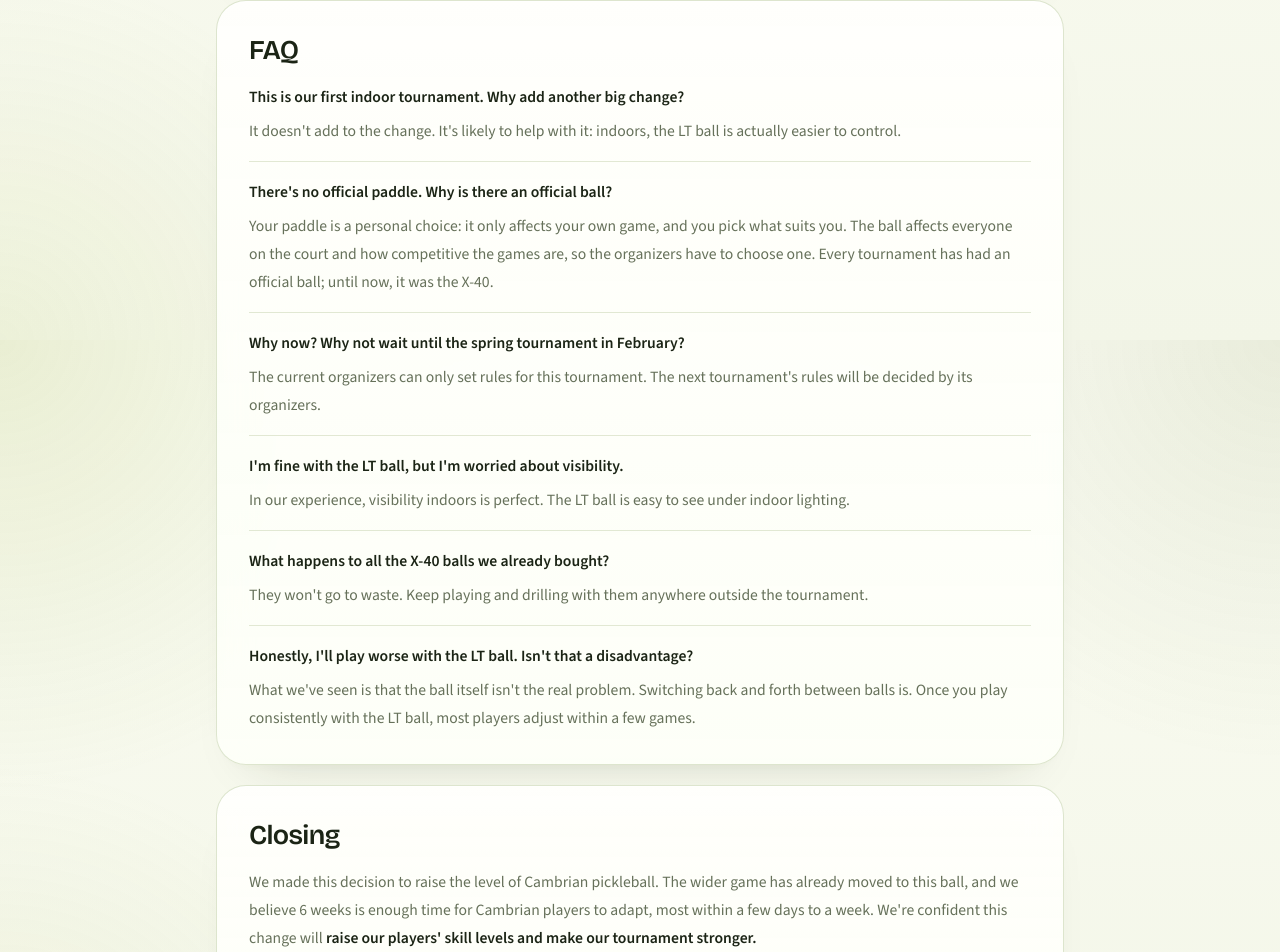
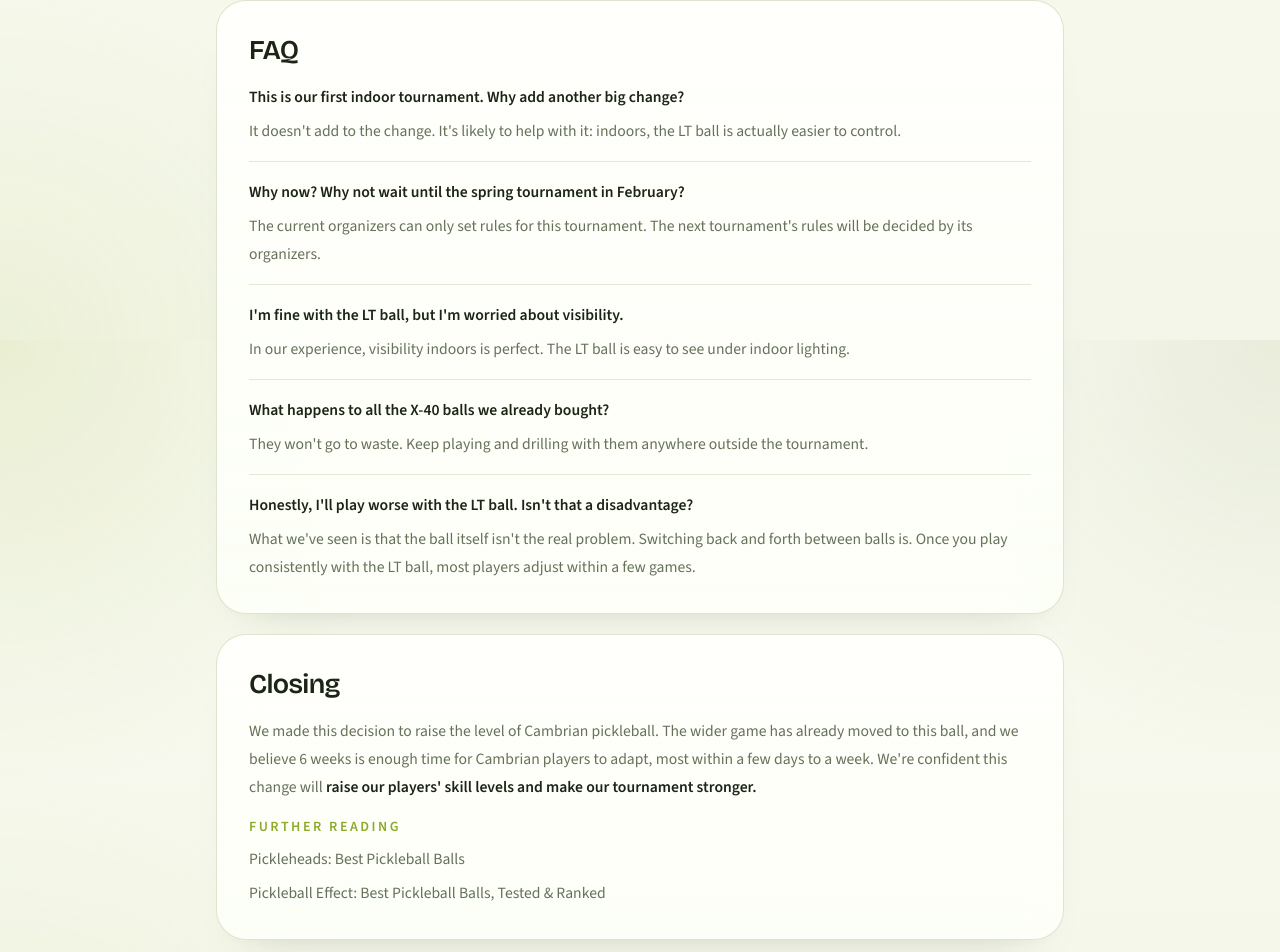
Before and after one commit to sombandy/cambrian-pickleball, a Next.js app: page /tournament/12/rules/life-time-ball in a window 1280 px wide. Shown: the part 1260-2212 px from the top of the page. Built offline with nearby package versions, Linux system fonts and the light colour scheme; no server answers.

Commit message:
Remove official paddle FAQ from Life Time ball page

```diff
--- a/app/tournament/12/rules/life-time-ball/page.tsx
+++ b/app/tournament/12/rules/life-time-ball/page.tsx
@@ -47,11 +47,6 @@ const FAQ = [
     question: "This is our first indoor tournament. Why add another big change?",
     answer:
       "It doesn't add to the change. It's likely to help with it: indoors, the LT ball is actually easier to control.",
-  },
-  {
-    question: "There's no official paddle. Why is there an official ball?",
-    answer:
-      "Your paddle is a personal choice: it only affects your own game, and you pick what suits you. The ball affects everyone on the court and how competitive the games are, so the organizers have to choose one. Every tournament has had an official ball; until now, it was the X-40.",
   },
   {
     question: "Why now? Why not wait until the spring tournament in February?",
```
